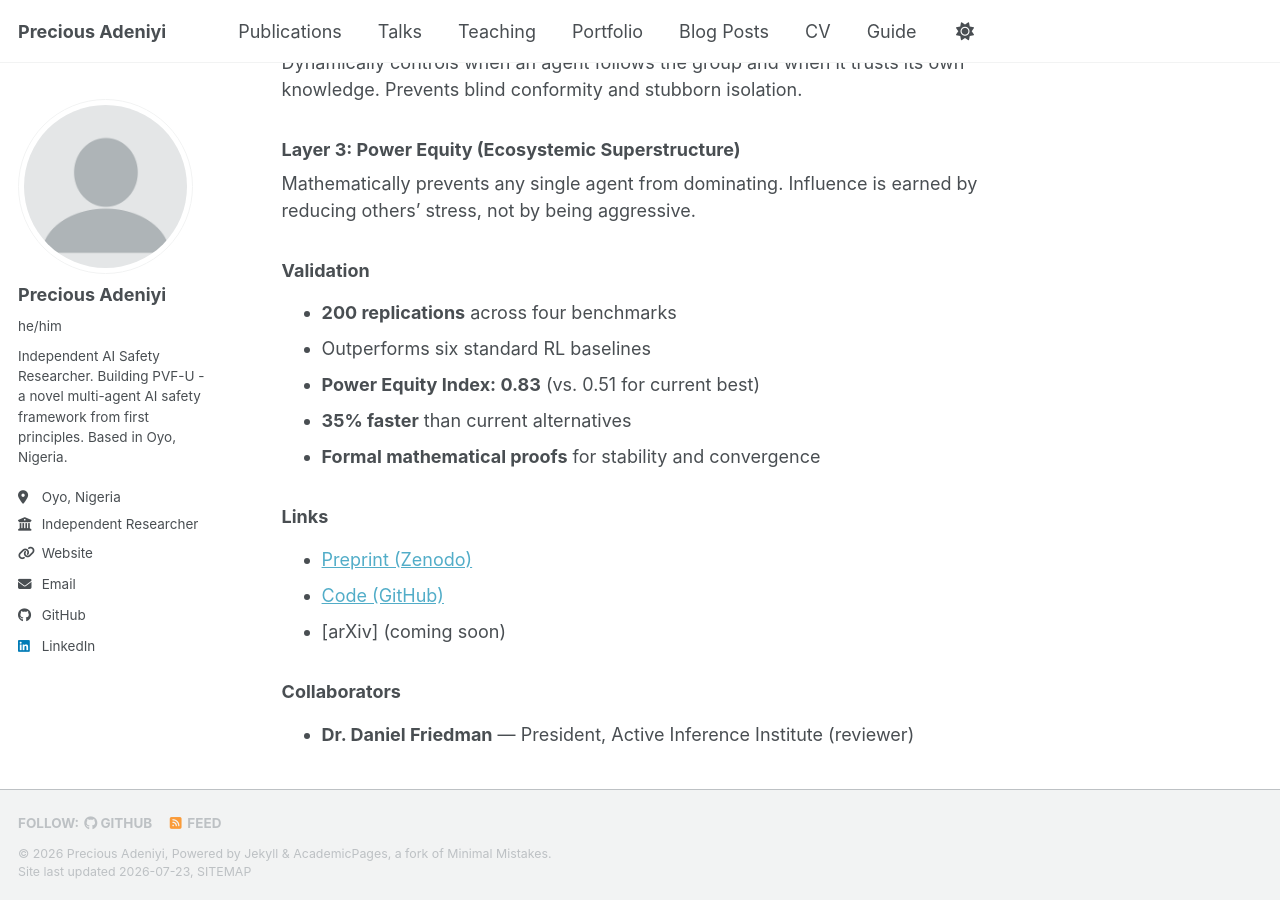
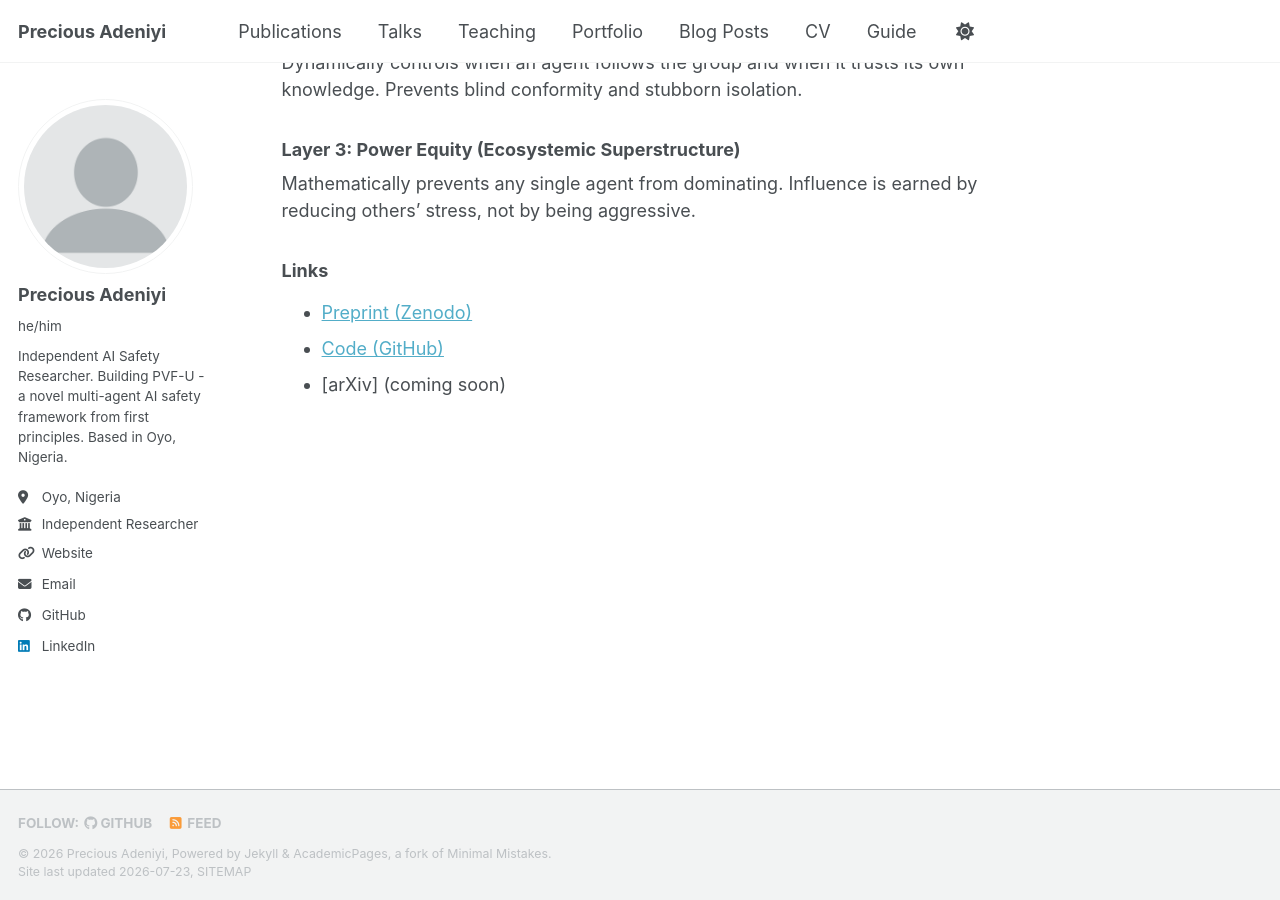
Before and after one commit to preciousadeniyi/preciousadeniyi.github.io, a Jekyll site: the page built from _pages/research.md, in a window 1280 px wide and 900 px high, scrolled down 560 px. Built offline with Jekyll 4.4.1, drawn with Linux system fonts in a browser that asks for light colours; a style sheet for code colours, icons or effects is not loaded.

Commit message:
Update README.md
Removed validation details and collaborators section from research page.

```diff
--- a/_pages/research.md
+++ b/_pages/research.md
@@ -23,17 +23,8 @@ Dynamically controls when an agent follows the group and when it trusts its own
 ### Layer 3: Power Equity (Ecosystemic Superstructure)
 Mathematically prevents any single agent from dominating. Influence is earned by reducing others' stress, not by being aggressive.
 
-### Validation
-- **200 replications** across four benchmarks
-- Outperforms six standard RL baselines
-- **Power Equity Index: 0.83** (vs. 0.51 for current best)
-- **35% faster** than current alternatives
-- **Formal mathematical proofs** for stability and convergence
 
 ### Links
 - [Preprint (Zenodo)](https://doi.org/10.5281/zenodo.21324699)
 - [Code (GitHub)](https://github.com/preciousadeniyi/Pvf_u)
 - [arXiv] (coming soon)
-
-### Collaborators
-- **Dr. Daniel Friedman** — President, Active Inference Institute (reviewer)
```
